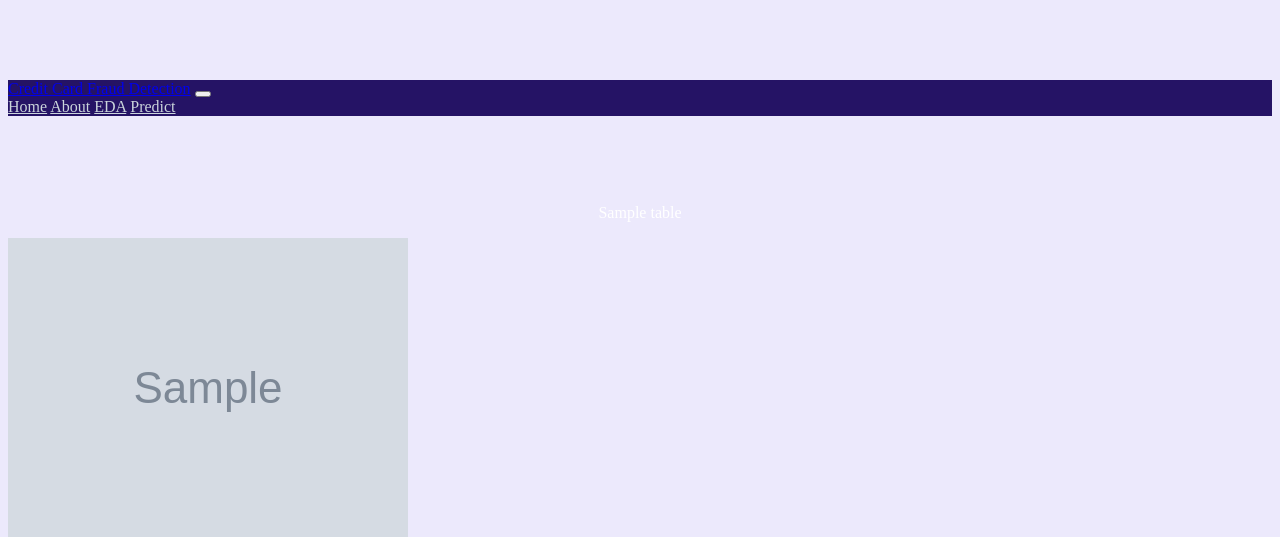
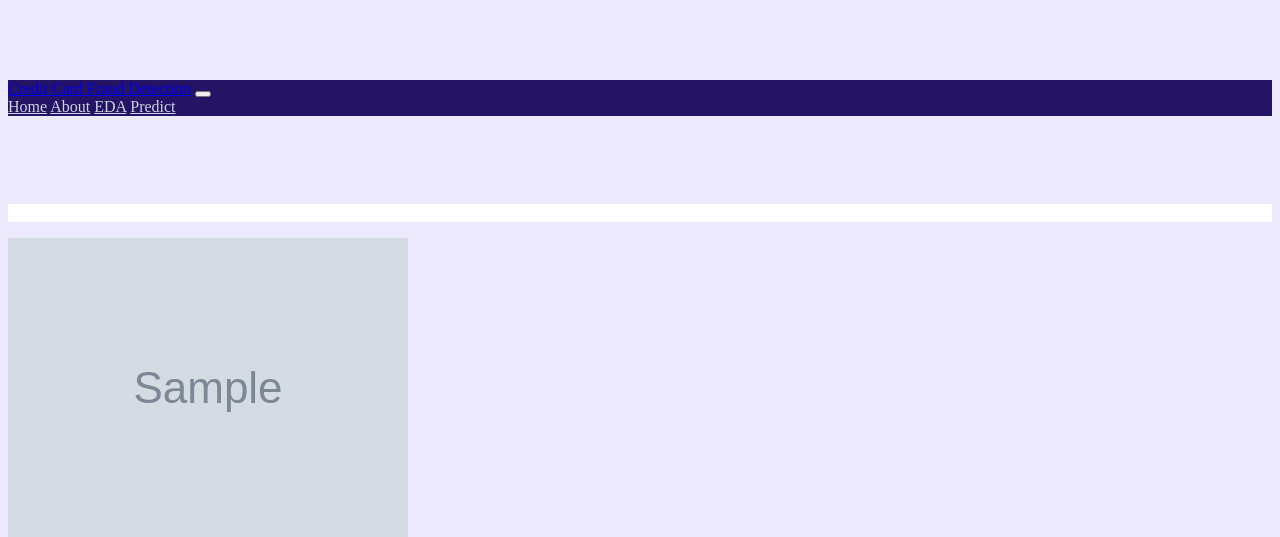
Before and after one commit to acaldwell93/Fraud-Detection, a Flask app: template Flask/templates/results.html in a window 1280 px wide. Shown: the top 537 px of the page. Run offline with Flask 2, Linux system fonts and the light colour scheme; the template is opened without the code that fills it: most values are stand-ins (such as "Sample title", 1, 10 or a date in 2020); grey boxes marked "Sample" are stand-in pictures; parts of the project's set-up code (start-up, migrations or seed data) failed here and were passed over; some libraries are stand-ins or nearby versions.

Commit message:
lbg change

```diff
--- a/Flask/templates/results.html
+++ b/Flask/templates/results.html
@@ -9,6 +9,7 @@
   color:white;
   height:80;
   text-align: center;
+  background: white;
   }
   </style>
 
```
